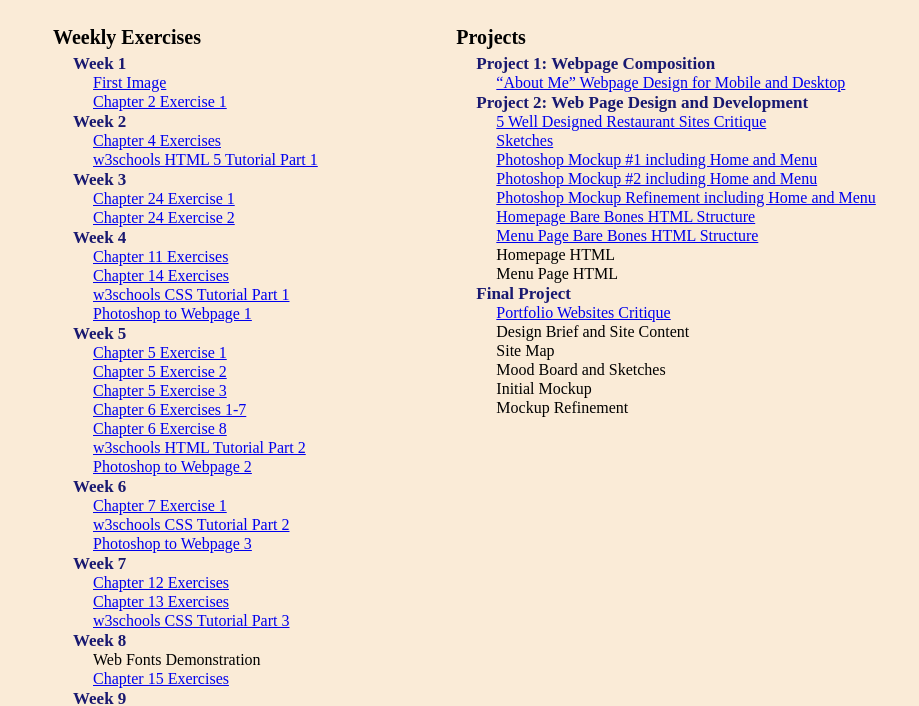
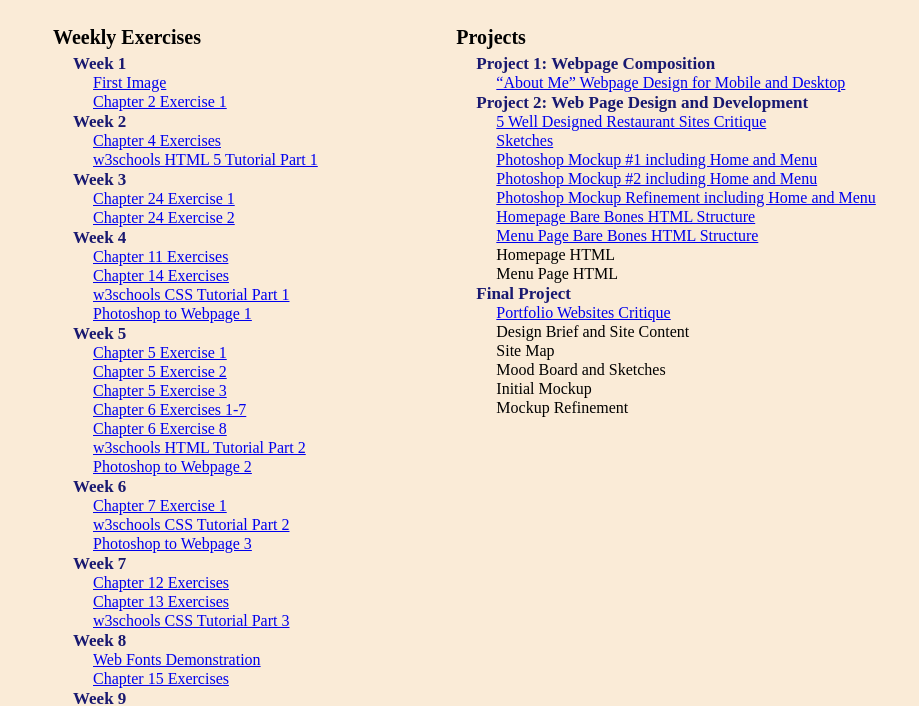
Before and after one commit to ethakkar/AVT217, a plain HTML site: page weekly/index.html in a window 1280 px wide. Shown: the part 95-801 px from the top of the page, without its empty margins (0-919 px from the left). Drawn offline with Linux system fonts and the light colour scheme.

Commit message:
Add files via upload

```diff
--- a/weekly/index.html
+++ b/weekly/index.html
@@ -67,7 +67,7 @@
 
 <dl>
 <dt>Week 8</dt>
-<dd>Web Fonts Demonstration</dd>
+<dd><a href="w8/webfonts.html">Web Fonts Demonstration</a></dd>
 <dd><a href="w8/bakery.html">Chapter 15 Exercises</a></dd>
 <dd></dd>
 </dl>
```
